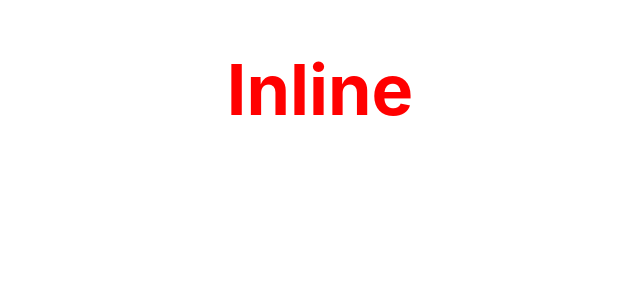
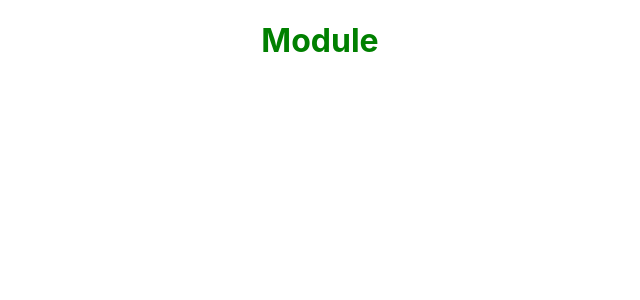
Before and after one commit to ahjam-taoufik/React-Fundamentals, a React (Create React App) app: page / in a window 1280 px wide. Shown: the top 300 px of the page, without its empty margins (320-960 px from the left). Built offline with nearby package versions, Linux system fonts and the light colour scheme.

Commit message:
Styling Module

```diff
--- a/src/App.js
+++ b/src/App.js
@@ -1,11 +1,11 @@
 
 import './App.css';
-import Inline from './components/Inline';
+import ModuleStyle from './components/ModuleStyle'
 
 function App() {
   return (
     <div className="App">
-        <Inline/>
+        <ModuleStyle/>
     </div>
   );
 }
--- a/src/components/Inline.js
+++ /dev/null
@@ -1,15 +0,0 @@
-
-
-
-const myStyle={
-
-    color:'red',
-    fontSize:'70px'
-}
-
-
-const Inline = () => {
-    return ( <div> <h1 style={myStyle}>Inline</h1></div> );
-}
-
-export default Inline;
--- /dev/null
+++ b/src/components/ModuleStyle.js
@@ -0,0 +1,11 @@
+import style from './style.module.css'
+
+
+
+const ModuleStyle = () => {
+    return ( <div>
+        <h1 className={style.success} >Module</h1>
+    </div> );
+}
+
+export default ModuleStyle;
--- /dev/null
+++ b/src/components/style.module.css
@@ -0,0 +1,9 @@
+
+
+.success{
+    color: green;
+}
+
+.error{
+    color: red;
+}
```
